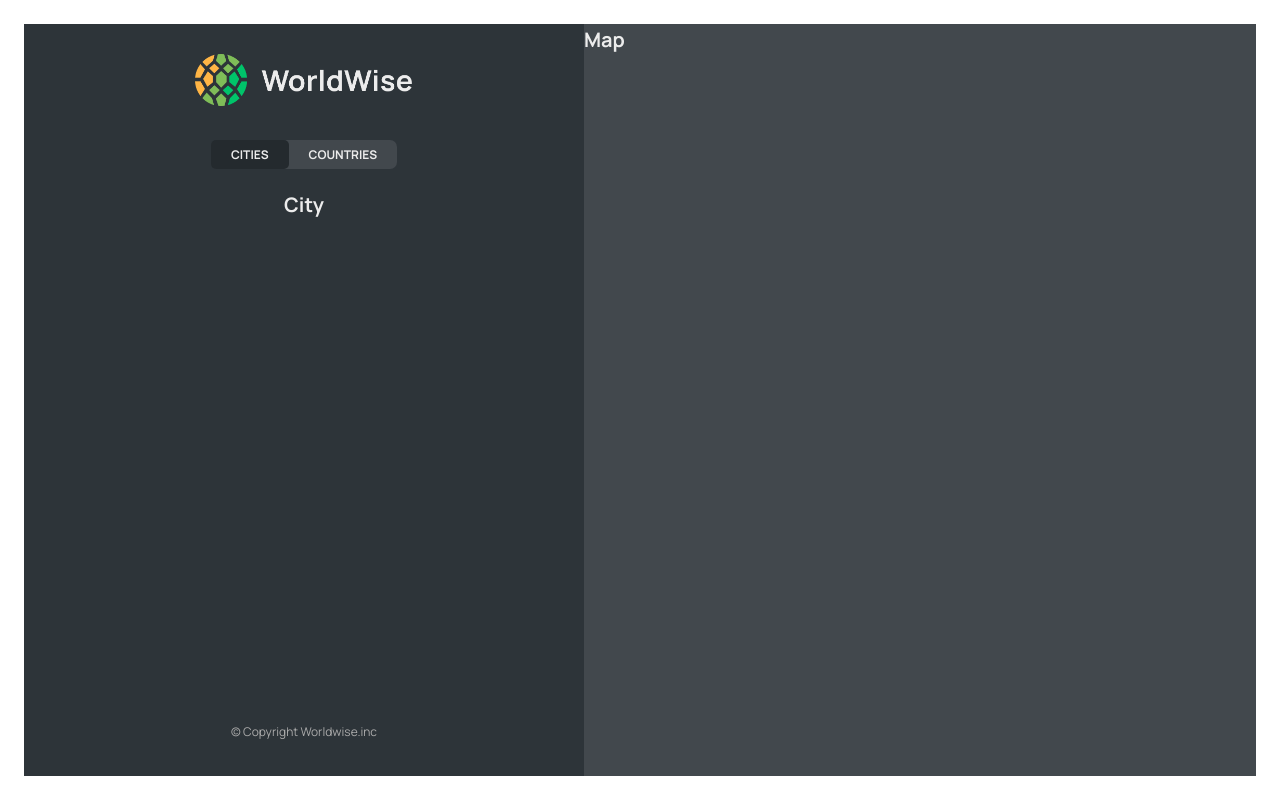
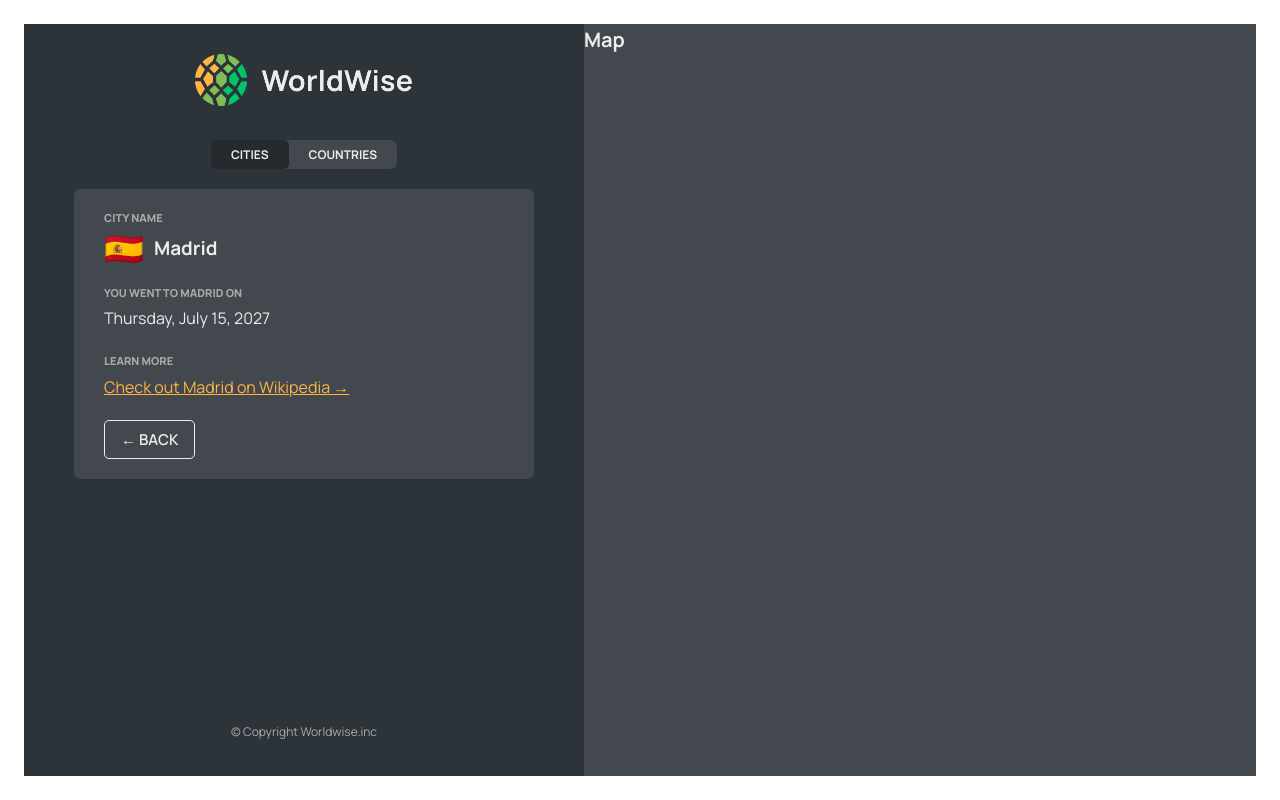
Before and after one commit to Aash417/p40-worldwise-react, a React (Vite) app: page /app/cities/17806751 in a window 1280 px wide. Built offline with nearby package versions, Linux system fonts and the light colour scheme; data requests are answered from the project's data file; the HTML template or start-up script is replaced by a standard one.

Commit message:
finished city view

```diff
--- /dev/null
+++ b/src/components/BackButton.jsx
@@ -0,0 +1,20 @@
+import { useNavigate } from 'react-router-dom';
+import Button from './Button';
+
+function BackButton() {
+  const navigate = useNavigate();
+
+  return (
+    <Button
+      type="back"
+      onClick={(e) => {
+        e.preventDefault();
+        navigate(-1);
+      }}
+    >
+      &larr; Back
+    </Button>
+  );
+}
+
+export default BackButton;
--- a/src/components/City.jsx
+++ b/src/components/City.jsx
@@ -1,68 +1,69 @@
-import { useParams, useSearchParams } from 'react-router-dom';
+import { useParams } from 'react-router-dom';
 import styles from './City.module.css';
+import { useEffect } from 'react';
+import { useCities } from '../contexts/CitiesContext';
+import Spinner from './Spinner';
+import BackButton from './BackButton';
 
-// const formatDate = (date) =>
-//   new Intl.DateTimeFormat("en", {
-//     day: "numeric",
-//     month: "long",
-//     year: "numeric",
-//     weekday: "long",
-//   }).format(new Date(date));
+const formatDate = (date) =>
+  new Intl.DateTimeFormat('en', {
+    day: 'numeric',
+    month: 'long',
+    year: 'numeric',
+    weekday: 'long',
+  }).format(new Date(date));
 
 function City() {
   const { id } = useParams();
-  const [searchParams, setSearchParams] = useSearchParams();
 
-  const lat = searchParams.get('lat');
-  const lng = searchParams.get('lng');
-  // TEMP DATA
-  const currentCity = {
-    cityName: 'Lisbon',
-    emoji: '🇵🇹',
-    date: '2027-10-31T15:59:59.138Z',
-    notes: 'My favorite city so far!',
-  };
+  const { getCity, currentCity, isLoading } = useCities();
+
+  useEffect(
+    function () {
+      getCity(id);
+    },
+    [id]
+  );
 
   const { cityName, emoji, date, notes } = currentCity;
+  if (isLoading) return <Spinner />;
+  return (
+    <div className={styles.city}>
+      <div className={styles.row}>
+        <h6>City name</h6>
+        <h3>
+          <span>{emoji}</span> {cityName}
+        </h3>
+      </div>
 
-  return <h1>City{lat}</h1>;
-  //   return (
-  //     <div className={styles.city}>
-  //       <div className={styles.row}>
-  //         <h6>City name</h6>
-  //         <h3>
-  //           <span>{emoji}</span> {cityName}
-  //         </h3>
-  //       </div>
+      <div className={styles.row}>
+        <h6>You went to {cityName} on</h6>
+        <p>{formatDate(date || null)}</p>
+      </div>
 
-  //       <div className={styles.row}>
-  //         <h6>You went to {cityName} on</h6>
-  //         <p>{formatDate(date || null)}</p>
-  //       </div>
+      {notes && (
+        <div className={styles.row}>
+          <h6>Your notes</h6>
+          <p>{notes}</p>
+        </div>
+      )}
 
-  //       {notes && (
-  //         <div className={styles.row}>
-  //           <h6>Your notes</h6>
-  //           <p>{notes}</p>
-  //         </div>
-  //       )}
+      <div className={styles.row}>
+        <h6>Learn more</h6>
+        <a
+          href={`https://en.wikipedia.org/wiki/${cityName}`}
+          target="_blank"
+          rel="noreferrer"
+        >
+          Check out {cityName} on Wikipedia &rarr;
+        </a>
+      </div>
 
-  //       <div className={styles.row}>
-  //         <h6>Learn more</h6>
-  //         <a
-  //           href={`https://en.wikipedia.org/wiki/${cityName}`}
-  //           target="_blank"
-  //           rel="noreferrer"
-  //         >
-  //           Check out {cityName} on Wikipedia &rarr;
-  //         </a>
-  //       </div>
-
-  //       <div>
-  //         <ButtonBack />
-  //       </div>
-  //     </div>
-  //   );
+      <div>
+        <BackButton />{' '}
+      </div>
+    </div>
+  );
 }
 
 export default City;
--- a/src/components/City.module.css
+++ b/src/components/City.module.css
@@ -3,7 +3,7 @@
   max-height: 70%;
   background-color: var(--color-dark--2);
   border-radius: 7px;
-  overflow: scroll;
+  /* overflow: scroll; */
 
   width: 100%;
   display: flex;
--- a/src/components/CityItem.jsx
+++ b/src/components/CityItem.jsx
@@ -1,5 +1,6 @@
 import { Link } from 'react-router-dom';
 import styles from './CityItem.module.css';
+import { useCities } from '../contexts/CitiesContext';
 
 const formatDate = (date) =>
   new Intl.DateTimeFormat('en', {
@@ -10,11 +11,14 @@
 
 function CityItem({ city }) {
   const { cityName, date, emoji, id, position } = city;
+  const { currentCity } = useCities();
 
   return (
     <li>
       <Link
-        className={styles.cityItem}
+        className={`${styles.cityItem} ${
+          id === currentCity.id ? styles['cityItem--active'] : ''
+        }`}
         to={`${id}?lat=${position.lat}&lng=${position.lng}`}
       >
         <span className={styles.emoji}>{emoji}</span>
--- a/src/components/Form.jsx
+++ b/src/components/Form.jsx
@@ -4,7 +4,7 @@
 
 import styles from "./Form.module.css";
 import Button from './Button';
-import { useNavigate } from 'react-router-dom';
+import BackButton from './BackButton';
 
 export function convertToEmoji(countryCode) {
   const codePoints = countryCode
@@ -15,7 +15,6 @@
 }
 
 function Form() {
-  const navigate = useNavigate();
   const [cityName, setCityName] = useState('');
   const [country, setCountry] = useState('');
   const [date, setDate] = useState(new Date());
@@ -53,15 +52,7 @@
 
       <div className={styles.buttons}>
         <Button type="primary">Add</Button>
-        <Button
-          type="back"
-          onClick={(e) => {
-            e.preventDefault();
-            navigate(-1);
-          }}
-        >
-          &larr; Back
-        </Button>
+        <BackButton />
       </div>
     </form>
   );
--- a/src/contexts/CitiesContext.jsx
+++ b/src/contexts/CitiesContext.jsx
@@ -6,6 +6,7 @@
 function CitiesProvider({ children }) {
   const [cities, setCities] = useState([]);
   const [isLoading, setIsLoading] = useState(false);
+  const [currentCity, setCurrentCity] = useState({});
 
   useEffect(function () {
     async function fetchCities() {
@@ -23,11 +24,26 @@
     fetchCities();
   }, []);
 
+  async function getCity(id) {
+    try {
+      setIsLoading(true);
+      const res = await fetch(`${BASE_URL}/cities/${id}`);
+      const data = await res.json();
+      setCurrentCity(data);
+    } catch (error) {
+      alert('There was an error loading data.');
+    } finally {
+      setIsLoading(false);
+    }
+  }
+
   return (
     <CitiesContext.Provider
       value={{
         cities,
         isLoading,
+        currentCity,
+        getCity,
       }}
     >
       {children}
```
